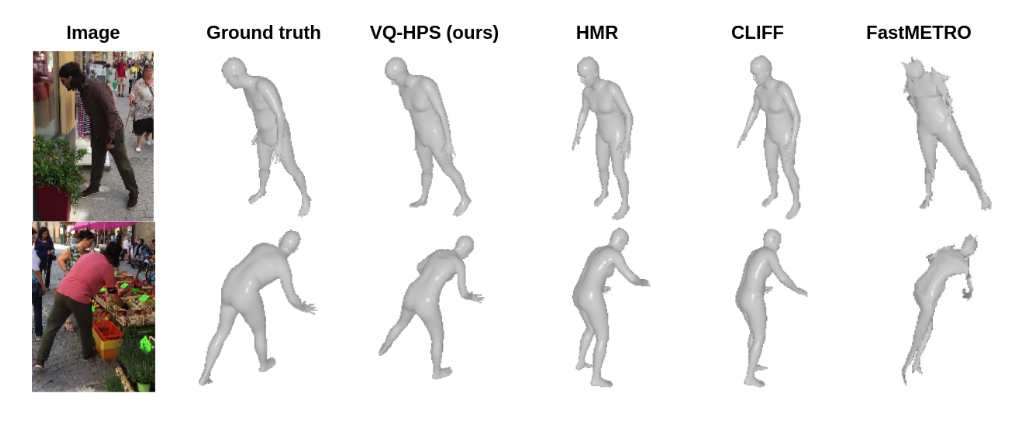
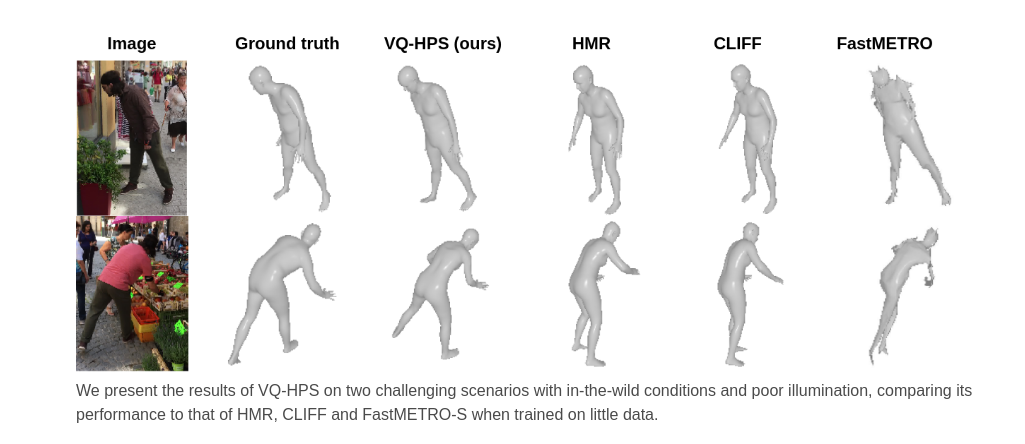
Before and after one commit to g-fiche/g-fiche.github.io, a plain HTML site: page research-pages/vqhps/index.html in a window 1280 px wide. Shown: the part 478-922 px from the top of the page, without its empty margins (108-1133 px from the left). Drawn offline with nearby package versions, Linux system fonts and the light colour scheme; some icons are missing.

Commit message:
Update VQ-HPS

```diff
--- a/research-pages/vqhps/index.html
+++ b/research-pages/vqhps/index.html
@@ -109,11 +109,23 @@
     </section>
 
 
-    <div class="columns is-centered">
-        <table>
-            <td> <img src="./static/images/teaser.png" alt="Teaser" width="1000" /> </td>
-        </table>
-    </div>
+    <section class="hero teaser">
+        <div class="container is-max-desktop">
+            <div class="hero-body">
+                <!--       <img id="teaser" >
+              <source src="./static/images/teaser.jpg">
+            </img> -->
+                <img src="static/images/teaser.png" alt="Description of the image">
+
+                <!-- <h2 class="subtitle"> -->
+                <p> We present the results of VQ-HPS on two challenging scenarios with in-the-wild conditions and poor
+                    illumination, comparing its performance to
+                    that of HMR, CLIFF and FastMETRO-S when trained on little data.
+                </p>
+            </div>
+        </div>
+    </section>
+
 
 
     <section class="section">
```
